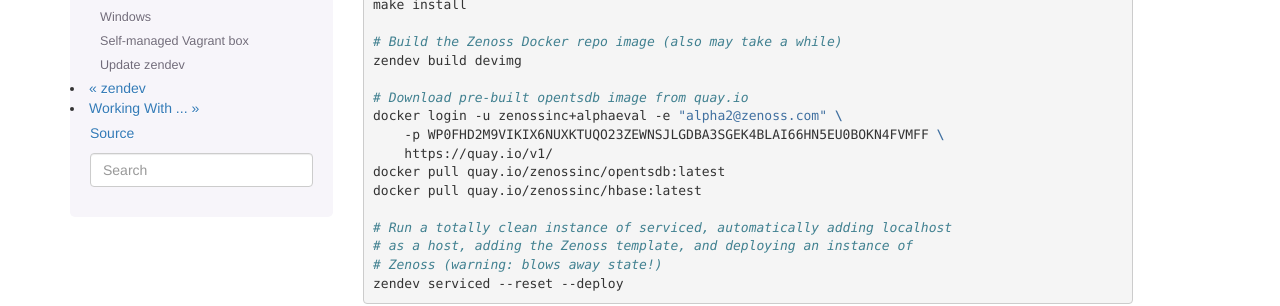
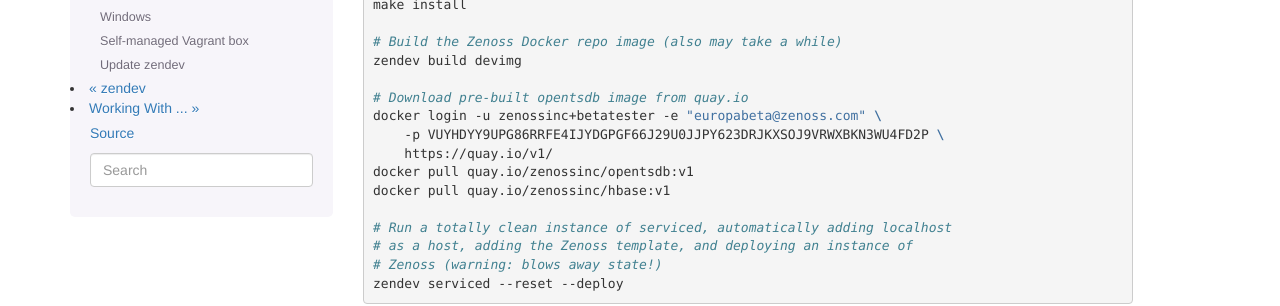
Before and after one commit to zenoss/zendev, a Sphinx documentation site: the page built from docs/installation.rst, in a window 1280 px wide and 900 px high, scrolled down 3475 px. Shown: the part 152-458 px from the top of the window. Built offline with Sphinx 7.4.7, drawn with Linux system fonts in a browser that asks for light colours.

Commit message:
Add betatester login, hbase/opentsdb v1 tags

```diff
--- a/docs/installation.rst
+++ b/docs/installation.rst
@@ -217,11 +217,11 @@
     zendev build devimg
 
     # Download pre-built opentsdb image from quay.io
-    docker login -u zenossinc+alphaeval -e "alpha2@zenoss.com" \
-        -p WP0FHD2M9VIKIX6NUXKTUQO23ZEWNSJLGDBA3SGEK4BLAI66HN5EU0BOKN4FVMFF \
+    docker login -u zenossinc+betatester -e "europabeta@zenoss.com" \
+        -p VUYHDYY9UPG86RRFE4IJYDGPGF66J29U0JJPY623DRJKXSOJ9VRWXBKN3WU4FD2P \
         https://quay.io/v1/
-    docker pull quay.io/zenossinc/opentsdb:latest
-    docker pull quay.io/zenossinc/hbase:latest
+    docker pull quay.io/zenossinc/opentsdb:v1
+    docker pull quay.io/zenossinc/hbase:v1
 
     # Run a totally clean instance of serviced, automatically adding localhost
     # as a host, adding the Zenoss template, and deploying an instance of
```
